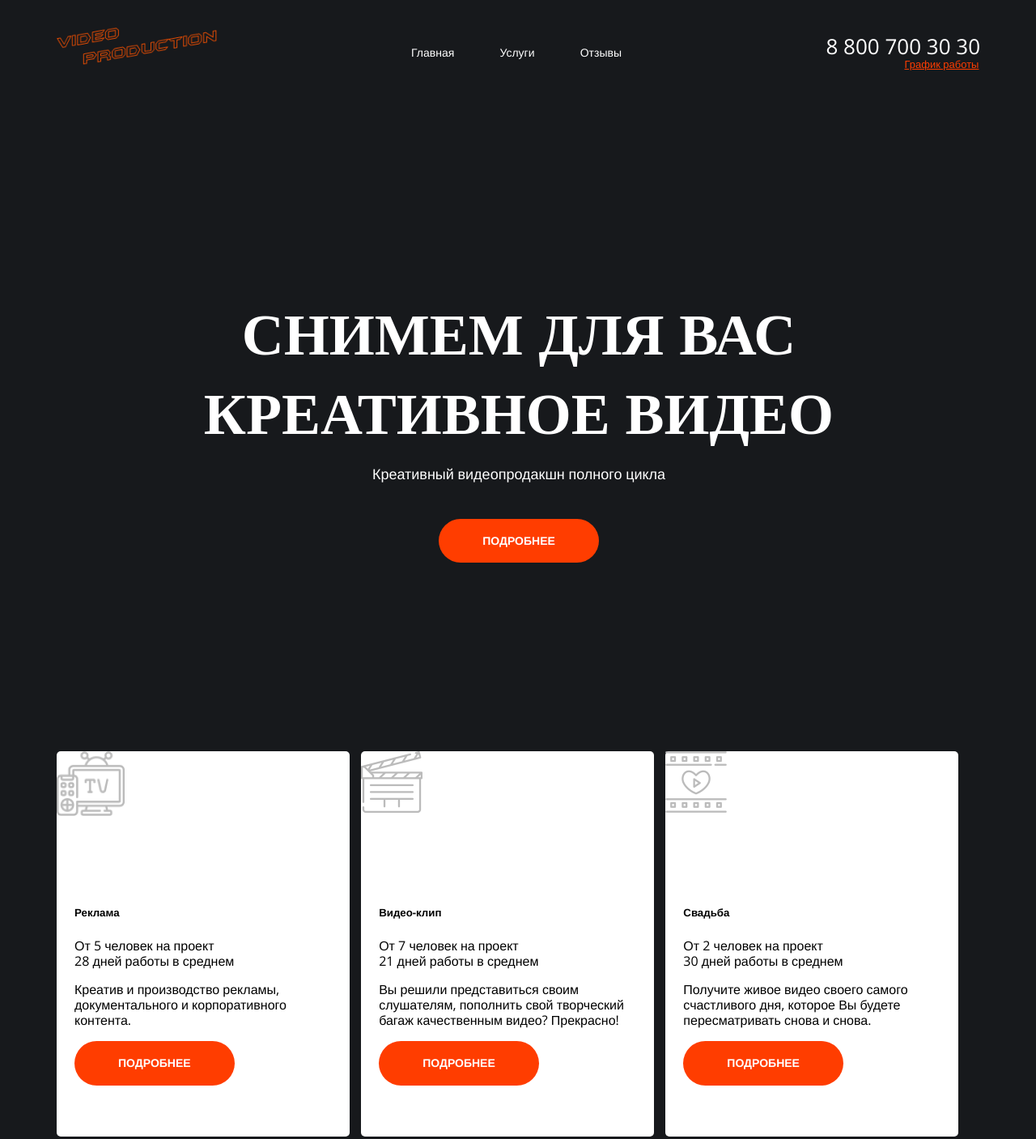
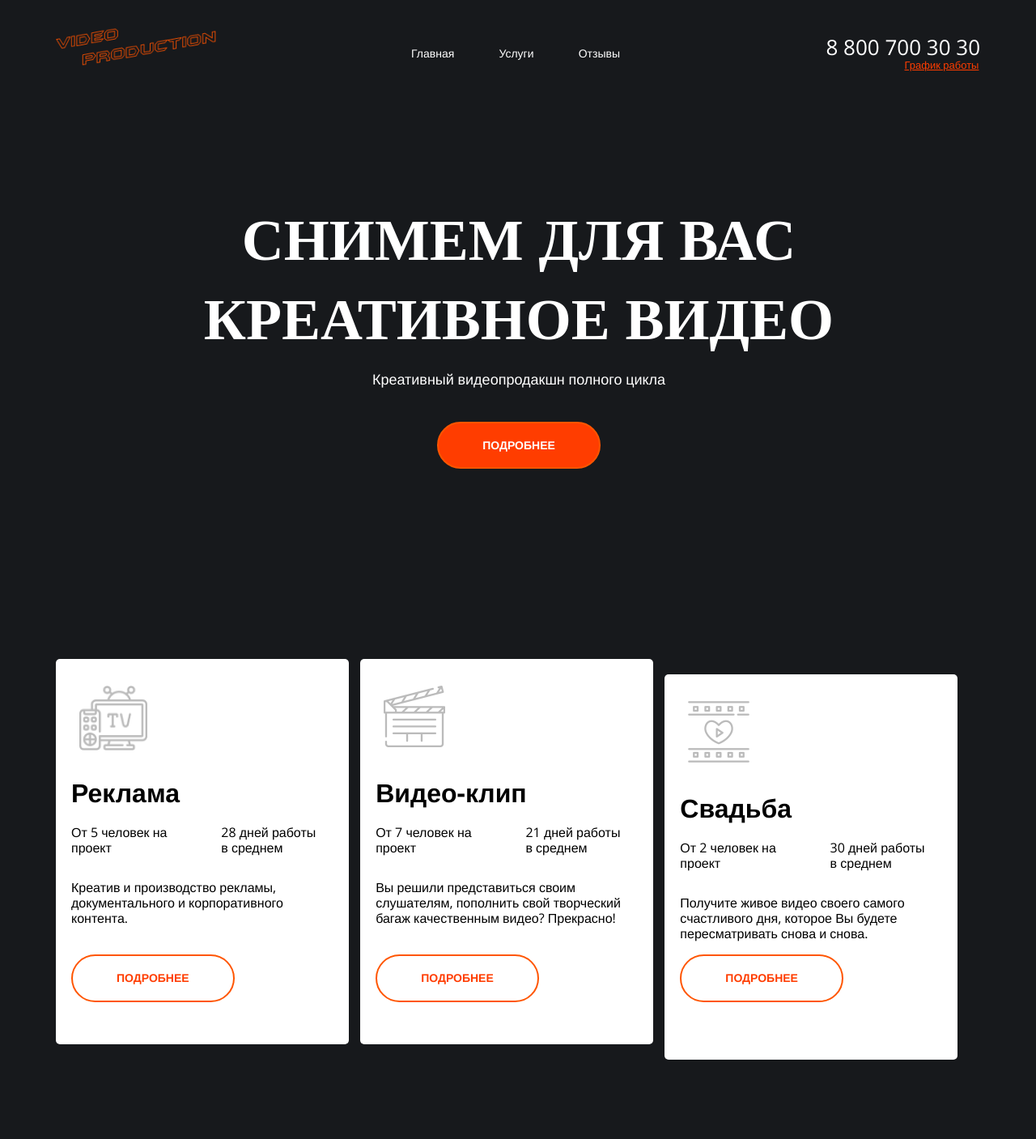
Before and after one commit to SuperEchelon/videostudio, a plain HTML site: page index.html in a window 1280 px wide. Shown: the top 1407 px of the page at 81% size. Drawn offline with nearby package versions, Linux system fonts and the light colour scheme.

Commit message:
изменения

```diff
--- a/index.html
+++ b/index.html
@@ -15,7 +15,7 @@
             <header class="header">
                 <div class="container header__container">
                     <a href="" class="logo">
-                        <img src="/img/logo.png" alt="logo" class="logo__img">
+                        <img src="./img/logo.png" alt="logo" class="logo__img">
                     </a>
                     <nav class="menu">
                         <ul class="menu__list">
@@ -48,10 +48,10 @@
                                 <div class="offers__content">
                                     <h5 class="offers__title">Реклама</h5>
                                     <div class="offers__features">
-                                        <div class="offers_features-cell">
+                                        <div class="offers__features-cell">
                                             <div class="offers__features-text">От 5 человек на проект</div>
                                         </div>
-                                        <div class="offers_features-cell">
+                                        <div class="offers__features-cell">
                                             <div class="offers__features-text">28 дней работы в среднем</div>
                                         </div>
                                     </div>
@@ -59,7 +59,7 @@
                                         Креатив и производство рекламы, документального и корпоративного контента.
                                     </p>
                                     <div class="offers__button-wrapper">
-                                        <a href="#" class="button button--light button--color--white">подробнее</a>
+                                        <a href="#" class="button button--color--white">подробнее</a>
                                     </div>
                                 </div>
                             </li>
@@ -70,10 +70,10 @@
                                 <div class="offers__content">
                                     <h5 class="offers__title">Видео-клип</h5>
                                     <div class="offers__features">
-                                        <div class="offers_features-cell">
+                                        <div class="offers__features-cell">
                                             <div class="offers__features-text">От 7 человек на проект</div>
                                         </div>
-                                        <div class="offers_features-cell">
+                                        <div class="offers__features-cell">
                                             <div class="offers__features-text">21 дней работы в среднем</div>
                                         </div>
                                     </div>
@@ -81,7 +81,7 @@
                                         Вы решили представиться своим слушателям, пополнить свой творческий багаж качественным видео? Прекрасно!
                                     </p>
                                     <div class="offers__button-wrapper">
-                                        <a href="#" class="button button--light button--color--white">подробнее</a>
+                                        <a href="#" class="button button--color--white">подробнее</a>
                                     </div>
                                 </div>
                             </li>
@@ -92,10 +92,10 @@
                                 <div class="offers__content">
                                     <h5 class="offers__title">Свадьба</h5>
                                     <div class="offers__features">
-                                        <div class="offers_features-cell">
+                                        <div class="offers__features-cell">
                                             <div class="offers__features-text">От 2 человек на проект</div>
                                         </div>
-                                        <div class="offers_features-cell">
+                                        <div class="offers__features-cell">
                                             <div class="offers__features-text">30 дней работы в среднем</div>
                                         </div>
                                     </div>
@@ -103,7 +103,7 @@
                                         Получите живое видео своего самого счастливого дня, которое Вы будете пересматривать снова и снова.
                                     </p>
                                     <div class="offers__button-wrapper">
-                                        <a href="#" class="button button--light button--color--white">подробнее</a>
+                                        <a href="#" class="button button--color--white">подробнее</a>
                                     </div>
                                 </div>
                             </li>
--- a/main.css
+++ b/main.css
@@ -32,7 +32,7 @@ h3, h4, h6 {
 
 .wrapper__content {
 margin: 0 auto;
-width: 1140px;
+width: 1142px;
 }
 
 .container header__container {
@@ -44,26 +44,26 @@ width: 1140px;
 .logo {
     display: block;
     position: absolute;
-    top: 26px;
-    left: 0;
+    top: 27px;
+    left: 1;
 }
 
 .menu {
     position: absolute;
-    top: 46px;
-    left: 438px;
+    top: 47px;
+    left: 439px;
 }
 
 .header {
-    height: 120px;
+    height: 1px;
     position: relative;
-    margin-bottom: 114px;
+    margin-bottom: 76px;
 }
 
 .menu__item {
     display: inline-block;
     vertical-align: middle;
-    margin-right: 52px;
+    margin-right: 51px;
 }
 
 .menu__item--active .menu__link {
@@ -83,8 +83,8 @@ width: 1140px;
     font-style: normal;
     text-align: right;
     position: absolute;
-    top: 34px;
-    right: -1px;
+    top: 35px;
+    right: 0px;
 }
 
 .contacts__phone {
@@ -105,11 +105,11 @@ width: 1140px;
 }
 
 .hello {
-    margin: 233px auto;
+    margin: 235px auto;
 }
 
 .hello__text-section {
-    width: 1142px;
+    width: 1144px;
     text-align: center;
 }
 
@@ -129,7 +129,7 @@ width: 1140px;
 .hello__text {
     font-size: 18px;
     color: #FFFFFF;
-    margin-bottom: 44px;
+    margin-bottom: 41px;
 }
 
 .button {
@@ -142,10 +142,29 @@ width: 1140px;
     text-transform: uppercase;
     text-decoration: none;
     display: inline-block;
+    border: 2px solid #FF5500;
+}
+
+.button--color--orange {
+    background: #FF3D00;
+    color: #FFFFFF;
+    border: 2px solid #FF5500;
+}
+
+.button--color--orange:hover {
+    background: #FFFFFF;
+    color: #FF3D00;
+}
+
+.button--color--white {
+    background: #FFFFFF;
+    color: #FF3D00;
+    border: 2px solid #FF5500;
 }
 
 .button--color--white:hover {
-    color: #FF3D00;
+    background-color: #FF3D00;
+    color: #FFFFFF;
 }
 
 .offers {
@@ -158,7 +177,7 @@ width: 1140px;
     display: inline-block;
     margin-right: 10px;
     width: 362px;
-    height: 476px;
+    min-height: 476px;
 }
 
 .offers__item:last-child {
@@ -166,29 +185,44 @@ width: 1140px;
 }
 
 .offers__header {
-    min-height: 162px;
+    min-height: 92px;
     margin-bottom: 30px;
     position: relative;
 }
 
+.offers__header-img {
+    position: absolute;
+    left: 8%;
+    top: 35%;
+}
+
 .offers__content {
-    padding: 0px 22px;
+    padding: 0px 19px;
     color: #000000;
 }
 
-.offers_title {
+.offers__title {
     font-weight: bold;
     font-size: 32px;
-    margin-bottom: 17px;
+    margin-bottom: 21px;
 }
 
 .offers__features-cell {
     display: inline-block;
-    width: 40%;
+    width: 38%;
     vertical-align: top;
-    margin-right: 81px;
+    margin-right: 58px;
+    margin-bottom: 13px;
 }
 
 .offers__features-cell:last-child {
     margin-right: 0;
 }
+
+.offers__text {
+    margin-bottom: 35px;
+}
+
+.offers__button-wrapper {
+text-align: left;
+}
```
